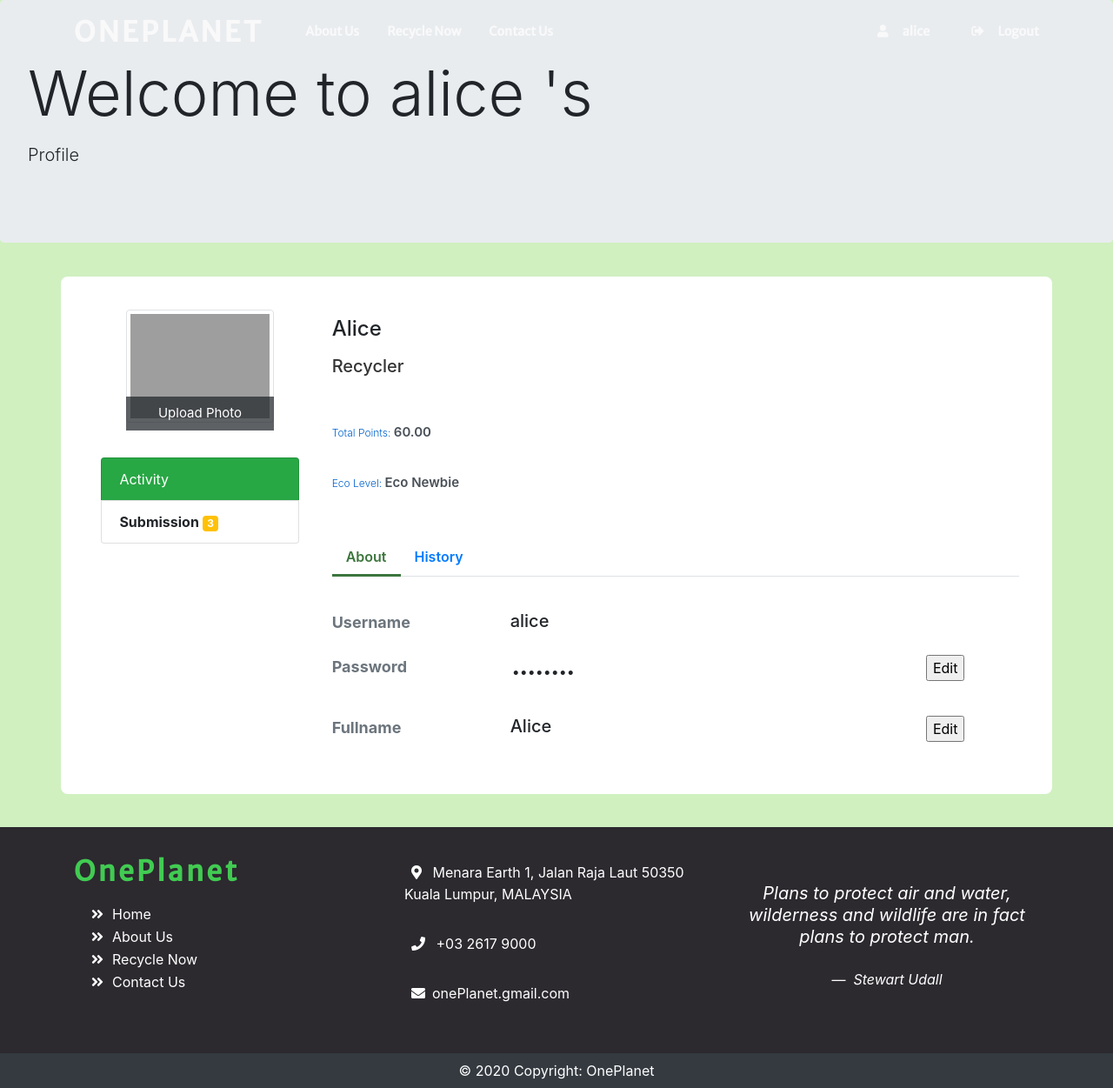
After one commit to CJuan99/onePlanet, a PHP site: page /recprofile.php in a window 1280 px wide. The commit adds this page. Shown: the whole page at 87% size. Run offline with PHP 8.4, Linux system fonts and the light colour scheme; a user stored in the database is signed in; data comes from the database, SQL or seed files in the repository; grey boxes are pictures that could not be loaded.

Commit message:
Latest PHP file

```diff
--- /dev/null
+++ b/recprofile.php
@@ -0,0 +1,487 @@
+<?php
+
+session_start();
+include("conn.php");
+
+$username = $_SESSION['username'];
+
+
+$sql = "SELECT * FROM users WHERE username ='$username'";
+$resultset = mysqli_query($conn, $sql);
+$userRecord = mysqli_fetch_assoc($resultset);
+/*$result = $conn->query($sql);
+$arr_mat= [];*/
+
+/*$schsql ="SELECT format(schedule,'hh:mm') from users WHERE username ='$username'";
+$resultsch = mysqli_query($conn, $schsql);
+$time= mysqli_fetch_assoc($resultsch);
+var_dump($time);*/
+
+
+
+$sqlCollMat = "SELECT materialName FROM registeredmaterial, material
+ WHERE registeredmaterial.materialID= material.materialID AND registeredmaterial.username ='$username'";
+
+
+ $resultColl = $conn->query($sqlCollMat);
+ $arr_coll= [];
+
+ if ($resultColl->num_rows > 0) {
+     $arr_coll = $resultColl->fetch_all(MYSQLI_ASSOC);
+ }
+/*$resultColl = mysqli_query($conn, $sqlCollMat);
+$collRecord = mysqli_fetch_assoc($resultColl);*/
+
+
+
+$sql = "SELECT * FROM material";
+$result = $conn->query($sql);
+$arr_mat= [];
+
+if ($result->num_rows > 0) {
+    $arr_mat = $result->fetch_all(MYSQLI_ASSOC);
+}
+
+
+
+
+/*if ($resultset->num_rows > 0) {
+    $arr_mat = $result->fetch_all(MYSQLI_ASSOC);
+}
+
+if(isset($_POST['materialID'])){
+	$matID= $_POST['materialID'];
+	$_SESSION['materialID']= $matID;
+}*/
+
+?>
+
+<!DOCTYPE html>
+<html lang="en">
+
+<head>
+  <meta charset="UTF-8">
+  <meta name="viewport" content="width=device-width, initial-scale=1.0">
+  <link rel="stylesheet" href="https://stackpath.bootstrapcdn.com/bootstrap/4.3.1/css/bootstrap.min.css">
+  <link rel="stylesheet" href="https://use.fontawesome.com/releases/v5.7.0/css/all.css" integrity="sha384-lZN37f5QGtY3VHgisS14W3ExzMWZxybE1SJSEsQp9S+oqd12jhcu+A56Ebc1zFSJ" crossorigin="anonymous">
+  <link rel="stylesheet" type="text/css" href="css/stylesheet.css">
+  <title>Home</title>
+</head>
+
+<body id="page-top" style="background-color: #D0F0C0;">
+
+  <!-- Navigation -->
+  <nav id="mainNav" class="navbar navbar-expand-lg navbar-light fixed-top pt-2">
+    <div class="container">
+      <button type="button" class="navbar-toggler navbar-toggler-right" data-toggle="collapse" data-target="#navBarUser" aria-controls="navBarUser" aria-expanded="false" aria-label="Toggle navigation">
+        <i class="icon fa fa-user"></i>
+      </button>
+      <a class="navbar-brand js-scroll-trigger" href="index.php" id="logo">OnePlanet</a>
+      <button type="button" class="navbar-toggler navbar-toggler-left" data-toggle="collapse" data-target="#navBarResponsive" aria-controls="navBarResponsive" aria-expanded="false" aria-label="Toggle navigation">
+        <i class="icon fas fa-bars fa-1x"></i>
+      </button>
+
+      <div class="collapse navbar-collapse" id="navBarResponsive">
+        <ul class="navbar-nav ml-3  my-lg-0 ">
+        <?php if(!empty($_SESSION['username'])) { ?>
+			    <?php if($_SESSION['userType']=='Recycler') { ?>
+                  <li class="nav-item">
+                    <a class="nav-link js-scroll-trigger " href="#about">About Us</a>
+                  </li>
+                  <li class="nav-item">
+                    <a class="nav-link js-scroll-trigger" href="#recycle">Recycle Now</a>
+                  </li>
+                  <li class="nav-item">
+                    <a class="nav-link js-scroll-trigger" href="#contact">Contact Us</a>
+                  </li>
+          <?php }else { ?>
+              <li class="nav-item">
+                <a class="nav-link js-scroll-trigger " href="#about">About Us</a>
+              </li>
+              <li class="nav-item">
+                <a class="nav-link js-scroll-trigger" href="#recycle">My Collection</a>
+              </li>
+              <li class="nav-item">
+                <a class="nav-link js-scroll-trigger" href="#contact">Contact Us</a>
+              </li>
+            <?php } ?>
+        <?php }else { ?>
+              <li class="nav-item">
+                <a class="nav-link js-scroll-trigger " href="#about">About Us</a>
+              </li>
+              <li class="nav-item">
+                <a class="nav-link js-scroll-trigger" href="#recycle">Recycle Now</a>
+              </li>
+              <li class="nav-item">
+                <a class="nav-link js-scroll-trigger" href="#contact">Contact Us</a>
+              </li>
+        <?php } ?>
+      </div>
+      <div class="collapse navbar-collapse" id="navBarUser">
+
+        <ul class="nav navbar-nav ml-auto my-2 my-lg-0 ">
+
+      	<?php if(!empty($_SESSION['username'])) { ?>
+			<?php if($_SESSION['userType']=='Recycler') { ?>
+				  <li class="nav-item">
+					<a class="nav-link js-scroll-trigger" href="profile.php " > <span class="fa fa-user mx-3" aria-hidden="true"></span><?php echo $_SESSION['username']; ?></a>
+				  </li>
+			<?php } else{?>
+				<li class="nav-item">
+					<a class="nav-link js-scroll-trigger" href="profile.php" > <span class="fa fa-user mx-3" aria-hidden="true"></span><?php echo $_SESSION['username']; ?></a>
+				  </li>
+			<?php } ?>
+		   <li class="nav-item">
+            <a class="nav-link js-scroll-trigger" href="logout.php"><span class="fas fa-sign-out-alt mx-3" aria-hidden="true"></span>Logout</a>
+          </li>
+		<?php } else { ?>
+          <li class="nav-item ">
+            <a class="nav-link js-scroll-trigger" href="index.php" data-toggle="modal" data-target="#login"> <span class="fa fa-lock mx-3" aria-hidden="true"></span>Sign In</a>
+          </li>
+          <li class="nav-item ">
+            <a class="nav-link js-scroll-trigger" href="index.php" data-toggle="modal" data-target="#signUp"> <span class="fa fa-user mx-3" aria-hidden="true"></span>Sign Up</a>
+          </li>
+    		<?php } ?>
+        </ul>
+      </div>
+    </div>
+  </nav>
+
+<!--header-->
+    <div class="jumbotron paral paralsec">
+    <h1 class="display-3">Welcome to <?php echo  $userRecord['username'];?> 's </h1>
+    <p class="lead">Profile</p>
+    </div>
+
+    <!--profile-->
+    <div class="container emp-profile">
+              <!--<form method="post">-->
+                  <div class="row">
+                      <div class="col-md-3">
+                          <div class="profile-img">
+                            <img src="http://ssl.gstatic.com/accounts/ui/avatar_2x.png" class="avatar img-circle img-thumbnail" alt="avatar">
+                              <div class="file btn btn-lg btn-primary">
+                                  Upload Photo
+                                  <input type="file" name="file"/>
+                              </div>
+                          </div>
+                        <ul class="list-group px-2 py-3">
+                          <li class="list-group-item text-white bg-success">Activity <i class="fa fa-dashboard fa-1x"></i></li>
+                          <li class="list-group-item text-left"><span class="pull-left"><strong>Submission</strong></span> <span class="badge bg-warning text-white">3</span></li>
+                        </ul>
+                        <!--<div class="profile-work">
+                            <p>WORK LINK</p>
+                            <a href="">Website Link</a><br/>
+                            <a href="">Bootsnipp Profile</a><br/>
+                            <a href="">Bootply Profile</a>
+                            <p>SKILLS</p>
+                            <a href="">Web Designer</a><br/>
+                            <a href="">Web Developer</a><br/>
+                            <a href="">WordPress</a><br/>
+                            <a href="">WooCommerce</a><br/>
+                            <a href="">PHP, .Net</a><br/>
+                        </div>-->
+                      </div>
+                      <div class="col-md-9">
+                          <div class="profile-head">
+                                      <h4 class="py-2">
+                                        <?php echo  $userRecord['fullname'];?>
+                                      </h4>
+                                      <h5 >
+                                          <?php echo  $userRecord['userType'];?>
+                                      </h5 >
+                                      <h6 class="proile-rating lead pt-3 ">Total Points: <span>  <?php echo  $userRecord['totalPoints'];?></span></h6>
+                                      <h6 class="proile-rating lead ">Eco Level: <span>  <?php echo $userRecord['ecoLevel'];?></span></h6>
+
+                              <ul class="nav nav-tabs pt-5" id="myTab" role="tablist">
+                                  <li class="nav-item">
+                                      <a class="nav-link active" id="home-tab" data-toggle="tab" href="#home" role="tab" aria-controls="home" aria-selected="true">About</a>
+                                  </li>
+                                  <li class="nav-item">
+                                      <a class="nav-link" id="profile-tab" data-toggle="tab" href="#profile" role="tab" aria-controls="profile" aria-selected="false">History</a>
+                                  </li>
+                              </ul>
+                          </div>
+
+
+                          <div class="tab-content profile-tab" id="myTabContent">
+                              <div class="tab-pane fade show active" id="home" role="tabpanel" aria-labelledby="home-tab">
+                                <form  action="javascript:void(0)"  method="" enctype="multipart/form-data" name="editProfile" id="editProfile" >
+
+                                        <div class=" row ">
+                                          <div class="col-sm-3 col-md-3 col-5">
+                                          <label class="font-weight-bold" >Username</label>
+                                        </div>
+                                          <div class="col-md-8 col-6">
+                                              <h5><?php echo  $userRecord['username'];?></h5>
+                                              <?php $_SESSION['username']=$userRecord['username'];?>
+                                          </div>
+
+                                        </div>
+
+
+                                        <div class="row py-3">
+                                          <div class="col-sm-3 col-md-3 col-5">
+                                          <label class="font-weight-bold">Password</label>
+                                        </div>
+                                          <div class="col-sm-7 col-md-7 col-5">
+                                            <input type="password"  readonly class="form-control-plaintext" id="rec_password" required minlength="6" name="password" value="<?php echo  $userRecord['password'];?>">
+                                          </div>
+                                            <div class="col-sm-2 col-md-2 col-2" >
+                                              <input id="pd_edit" type="button" value="Edit">
+                                            <!--  <a href="" id="edit" >Edit</a>-->
+                                            </div>
+                                          <!--  <input id="name" name="name" placeholder="First Name" class="form-control here" type="text">-->
+                                        </div>
+
+
+
+                                        <div class="row py-3">
+                                         <div class="col-sm-3 col-md-3 col-5">
+                                         <label class="font-weight-bold">Fullname</label>
+                                       </div>
+                                         <div class="col-sm-7 col-md-7 col-5">
+                                           <h5 id="rec_txtFn"><?php echo  $userRecord['fullname'];?></h5>
+                                             <input type="text"  class="form-control-plaintext d-none" id="rec_Fn" name="fullname" required minlength="5" value="<?php echo  $userRecord['fullname'];?>" >
+
+                                         </div>
+                                           <div  class="col-sm-2 col-md-2 col-2">
+                                            <!-- <a href="" id="edit" >Edit</a>-->
+                                            <input id="fn_edit" type="button" value="Edit">
+
+                                           </div>
+                                       </div>
+                                       <div class="row " >
+                                        <div class="text-center d-inline  w-50  ">
+                                           <button class="btn btn-secondary py-2 px-4 mx-3 text-uppercase float-right d-none" id="btncancelRec" name="btncancelRec" type="button" value="Cancel"  >Cancel</button>
+                                           <button class="btn btn-success py-2 px-4 ml-5 text-uppercase float-right d-none" id="btnsaveRec" name="btnsubmitRec" type="submit" value="Submit"  >Save</button>
+
+                                         </div>
+                                         </div>
+                                       <script src="https://code.jquery.com/jquery-3.3.1.slim.min.js"></script>
+                                       <script type="text/javascript">
+
+                                        var ebtn  = document.getElementById('pd_edit');
+                                        var recp = document.getElementById('rec_password');
+
+                                        var fnbtn  = document.getElementById('fn_edit');
+                                        var rectxt = document.getElementById('rec_txtFn');
+                                        var recFn = document.getElementById('rec_Fn');
+
+
+                                        var saveRec = document.getElementById('btnsaveRec');
+                                        var cancelRec =  document.getElementById('btncancelRec');
+
+
+                                        ebtn.addEventListener('click', function(){
+                                            recp.readOnly=false;
+                                              ///inp.value='';
+                                            saveRec.style.display="inline";
+
+                                            recp.focus(); // set the focus on the editable field
+                                            saveRec.classList.remove("d-none");
+                                            cancelRec.classList.remove("d-none");
+
+
+                                        });
+
+
+                                        fnbtn.addEventListener('click', function(){
+                                            //inp.disabled = false;
+
+                                          //  alert("Account is successfully updated");
+                                            rectxt.style.display="none";
+
+                                            recFn.classList.remove("d-none");
+                                            recFn.focus();
+                                            saveRec.classList.remove("d-none");
+                                            cancelRec.classList.remove("d-none");
+
+                                        });
+
+                                        cancelRec.addEventListener('click', function(){
+                                          recp.readOnly=true;
+
+                                          rectxt.style.display="block";
+                                          recFn.classList.add("d-none");
+
+                                           window.location.reload();
+                                        });
+
+
+
+                                jQuery(document).ready(function(){
+                                    $('#editProfile').submit(function(){
+
+                                          var pwd=recp.value;
+                                          var fullname=recFn.value;
+                                          var error="true";
+
+                                          console.log(editProfile.submit());
+
+                                          var xmlhttp = new XMLHttpRequest();
+
+                                      xmlhttp.onreadystatechange = function() {
+                                          if (this.readyState == 4 && this.status == 200) {
+                                            error=this.responseText;
+
+                                          }
+                                        };
+
+                                        xmlhttp.open("GET", "backupupdate.php?fullname="+fullname+"&password="+pwd , true);
+                                        xmlhttp.send();
+                                        if (error="true"){
+                                          alert("Account is successfully updated");
+                                           //window.location.reload();
+                                        }else{
+                                          alert("Cannot update");
+                                           //window.location.reload();
+                                        }
+                                      });
+                                    });
+
+
+
+                                       </script>
+
+                                  <!--    <div class="form-group row">
+                                        <label for="select" class="col-4 col-form-label">Materials</label>
+                                        <div class="col-8">
+                                            <p>php <span ><a href="" class="about-item-edit">Edit</a></span></p>
+
+                                        </div>
+                                      </div>-->
+                                    </form>
+                              </div>
+                              <div class="tab-pane fade" id="profile" role="tabpanel" aria-labelledby="profile-tab">
+                                      <!--    <div class="row">
+                                              <div class="col-md-6">
+                                                  <label>Experience</label>
+                                              </div>
+                                              <div class="col-md-6">
+                                                  <p>Expert</p>
+                                              </div>
+                                          </div>
+                                          <div class="row">
+                                              <div class="col-md-6">
+                                                  <label>Hourly Rate</label>
+                                              </div>
+                                              <div class="col-md-6">
+                                                  <p>10$/hr</p>
+                                              </div>
+                                          </div>
+                                          <div class="row">
+                                              <div class="col-md-6">
+                                                  <label>Total Projects</label>
+                                              </div>
+                                              <div class="col-md-6">
+                                                  <p>230</p>
+                                              </div>
+                                          </div>
+                                          <div class="row">
+                                              <div class="col-md-6">
+                                                  <label>English Level</label>
+                                              </div>
+                                              <div class="col-md-6">
+                                                  <p>Expert</p>
+                                              </div>
+                                          </div>
+                                          <div class="row">
+                                              <div class="col-md-6">
+                                                  <label>Availability</label>
+                                              </div>
+                                              <div class="col-md-6">
+                                                  <p>6 months</p>
+                                              </div>
+                                          </div>
+                                  <div class="row">
+                                      <div class="col-md-12">
+                                          <label>Your Bio</label><br/>
+                                          <p>Your detail description</p>
+                                      </div>
+                                  </div>-->
+                              </div>
+                          </div>
+
+                        <!--details-->
+
+                      </div>
+                      <!--<div class="col-md-2">
+                          <input type="submit" class="profile-edit-btn" name="btnAddMore" value="Edit Profile"/>
+                      </div>-->
+                  </div>
+
+                          </div>
+
+
+          <!--profile-->
+  <!--footer-->
+    <footer style="background-color: #2c292f">
+      <div class="container ">
+        <div class="row ">
+          <div class="col-md-4 text-center text-md-left ">
+            <div class="py-2 my-4">
+
+              <h5 id='logo'>OnePlanet</h5>
+              <ul class=" list-unstyled quick-links text-decoration-none py-2">
+                <li class="nav-info"><a href="javascript:void();"><i class="fa fa-angle-double-right "></i>Home</a></li>
+                <li class="nav-info"><a href="javascript:void();"><i class="fa fa-angle-double-right"></i>About Us</a></li>
+                <li class="nav-info"><a href="javascript:void();"><i class="fa fa-angle-double-right"></i>Recycle Now</a></li>
+                <li class="nav-info"><a href="javascript:void();"><i class="fa fa-angle-double-right"></i>Contact Us</a></li>
+              </ul>
+
+            </div>
+          </div>
+
+          <div class="col-md-4 text-white text-center text-md-left ">
+            <div class="icon py-2 my-4">
+              <div>
+                <p class="text-white"> <i class="fa fa-map-marker-alt mx-2 "></i>
+                  Menara Earth 1, Jalan Raja Laut
+                  50350 Kuala Lumpur, MALAYSIA</p>
+              </div>
+              <div>
+                <p><i class="fa fa-phone  mx-2 "></i> +03 2617 9000</p>
+              </div>
+              <div>
+                <p><i class="fa fa-envelope  mx-2"></i><a class="text-decoration-none text-white" href="#">onePlanet.gmail.com</a></p>
+              </div>
+            </div>
+          </div>
+
+          <div class="col-md-4 text-white my-4 text-center text-md-left ">
+            <div class="py-2 my-4">
+              <blockquote class="blockquote text-center">
+                <p class="font-italic">Plans to protect air and water, wilderness and wildlife are in fact plans to protect man.</p>
+                <footer class="blockquote-footer text-white  ">
+                  <cite title="Source Title">Stewart Udall</cite>
+                </footer>
+              </blockquote>
+            </div>
+          </div>
+        </div>
+      </div>
+    </footer>
+    <!-- Copyright -->
+    <div class="col-lg-12 footer-copyright text-center py-2 text-white bg-dark">© 2020 Copyright:
+      <a class="text-white" href="#"> OnePlanet</a>
+    </div>
+    <!-- Copyright -->
+
+
+    <!-- Footer -->
+    <!-- Optional JavaScript -->
+    <!-- jQuery first, then Popper.js, then Bootstrap JS -->
+
+    <script src="https://cdnjs.cloudflare.com/ajax/libs/popper.js/1.14.7/umd/popper.min.js"></script>
+    <script src="https://stackpath.bootstrapcdn.com/bootstrap/4.3.1/js/bootstrap.min.js"></script>
+    <script type="text/javascript" src="https://cdnjs.cloudflare.com/ajax/libs/jquery-validate/1.19.1/jquery.validate.min.js"></script>
+
+
+    <script src="js/cj.js"></script>
+
+
+  </body>
+
+
+  </html>
```
Also changed, not shown: login.php (+6 -2 lines).
